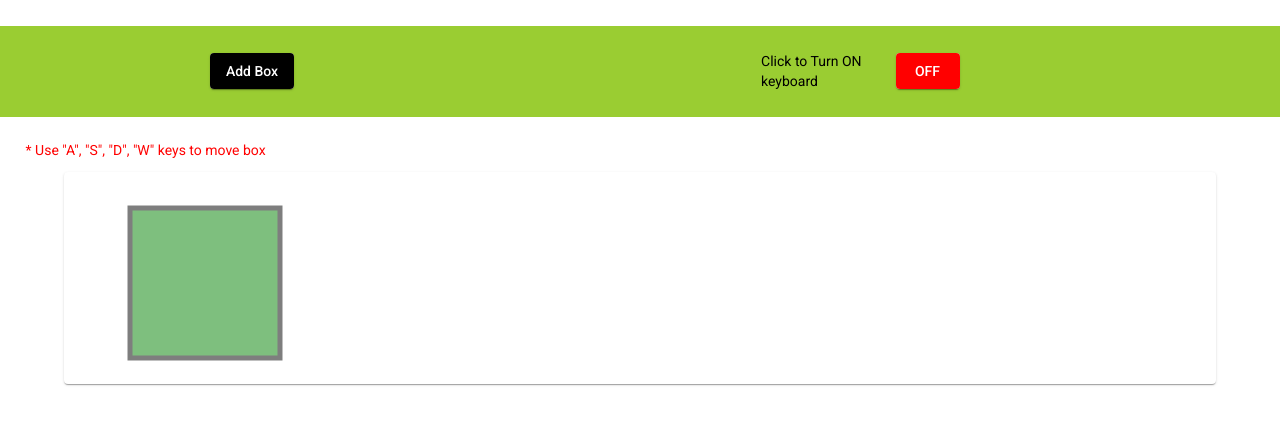
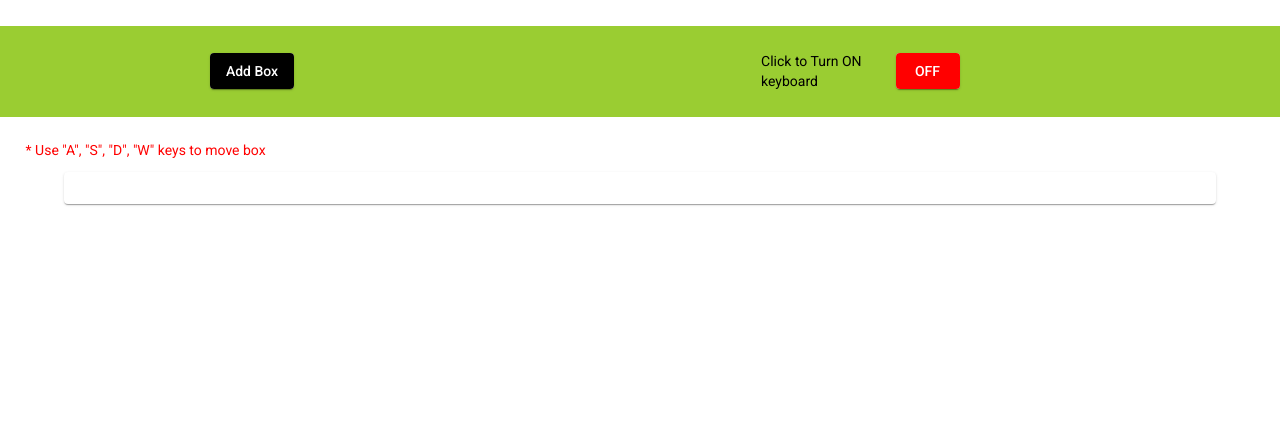
Before and after one commit to Bhupi2508/Moveable-box-generator, an Angular app: page / in a window 1280 px wide. Shown: the top 424 px of the page. Built offline with nearby package versions, Linux system fonts and the light colour scheme.

Commit message:
add button is creating new box with unique id

```diff
--- a/src/app/dashboard/dashboard.component.html
+++ b/src/app/dashboard/dashboard.component.html
@@ -12,11 +12,11 @@
 
     <div class="boxes">
         <label class="label2">* Use "A", "S", "D", "W" keys to move box</label>
-        <mat-card class="Box" fxLayout="row">
-            <svg width="400" height="180">
-                <rect [attr.x]="xData" [attr.y]="yData" width="150" height="150"
+        <mat-card id="svgbox" class="Box" fxLayout="row">
+            <!-- <svg [attr.width]="mainWidth" [attr.height]="mainHeight">
+                <rect [attr.x]="xData" [attr.y]="yData" [attr.height]="heightData" [attr.width]="widthData"
                     style="fill:green;stroke:black;stroke-width:5;opacity:0.5" />
-            </svg>
+            </svg> -->
         </mat-card>
     </div>
 </div>
--- a/src/app/dashboard/dashboard.component.scss
+++ b/src/app/dashboard/dashboard.component.scss
@@ -54,9 +54,9 @@ background-color: grey;
     box-sizing: border-box;
     display: flex;
     margin-left: 5%;
-    line-height: 3900%;
+    // line-height: 3900%;
     width: 90%;
-    -webkit-user-modify: read-write-plaintext-only;
+    // -webkit-user-modify: read-write-plaintext-only;
     flex-flow: wrap;
 }
 
--- a/src/app/dashboard/dashboard.component.ts
+++ b/src/app/dashboard/dashboard.component.ts
@@ -24,6 +24,12 @@ export class DashboardComponent implements OnInit {
   items: any
   xData: any = "50"
   yData: any = "20"
+  heightData: any = "150"
+  widthData: any = "150"
+  mainWidth: any = "400"
+  mainHeight: any = "180"
+  createBox: any
+  id: any = "0"
 
   ngOnInit(): void {
   }
@@ -76,6 +82,10 @@ export class DashboardComponent implements OnInit {
 
   }
 
+  uniqueId() {
+    this.id++
+  }
+
   KeywordButton(data: string) {
     if (data == "OFF") {
       this.value = "ON"
@@ -85,11 +95,18 @@ export class DashboardComponent implements OnInit {
   }
 
   addBox() {
-    // for (let i = 0; i < this.box.length; i++) {
-    //   if (this.box.length >= 1) {
-    //     this.items = 1
-    //   }
-    // }
+    this.uniqueId()
+    this.createBox = document.getElementById("svgbox")
+    const newElement = document.createElement('svg');
+    newElement.id = this.id
+    newElement.innerHTML = `<svg width="${this.mainWidth}" height="${this.mainHeight}">
+                            <rect x="${this.xData}" y="${this.yData}" height="${this.heightData}" width="${this.widthData}"
+                            style="fill:green;stroke:black;stroke-width:5;opacity:0.5" />
+                            </svg>`
+    this.createBox.appendChild(newElement)
+    console.log("element svgbox", newElement);
+
+
   }
 
 }
```
Also changed, not shown: 1 other file (tests, documents, lock files or other folders).
